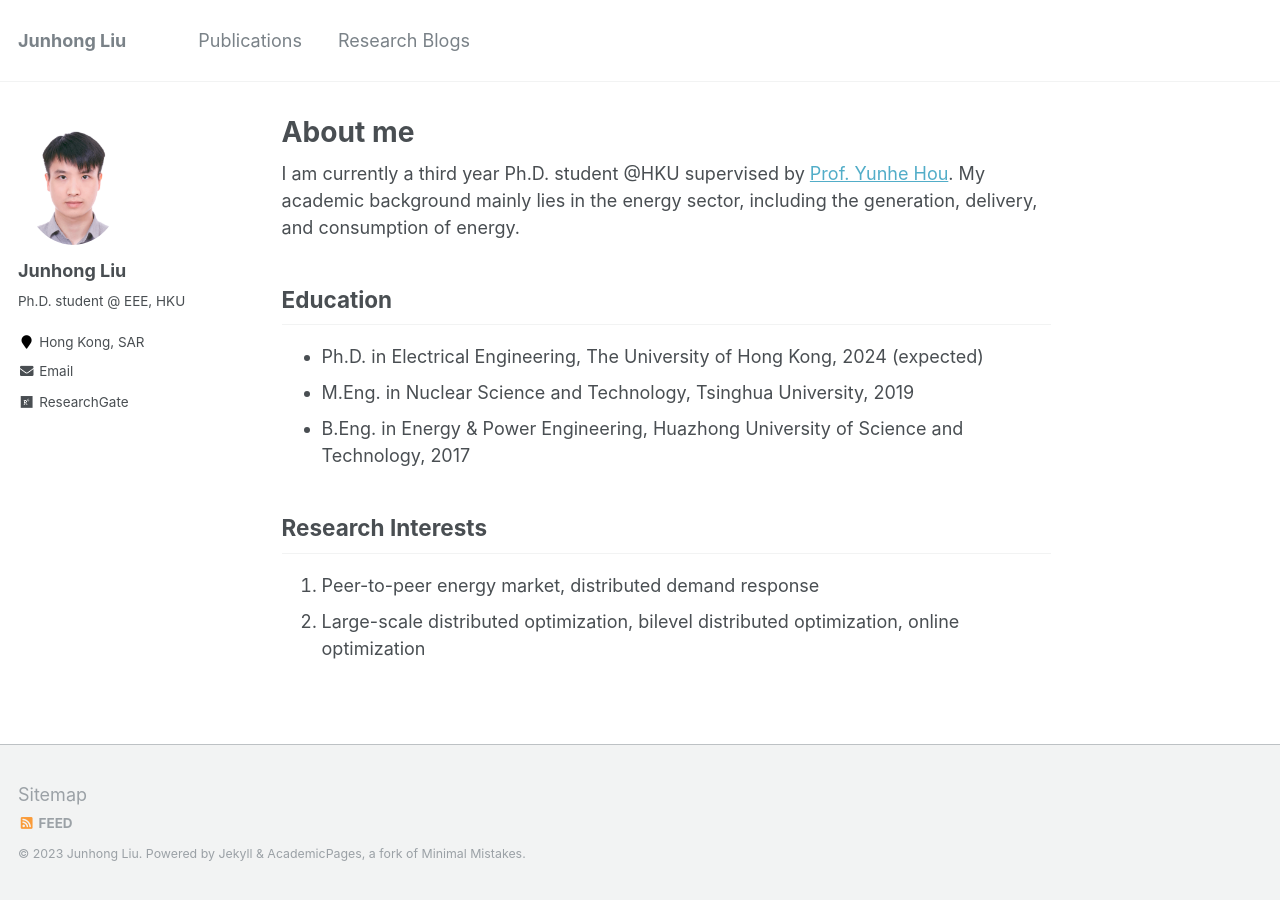
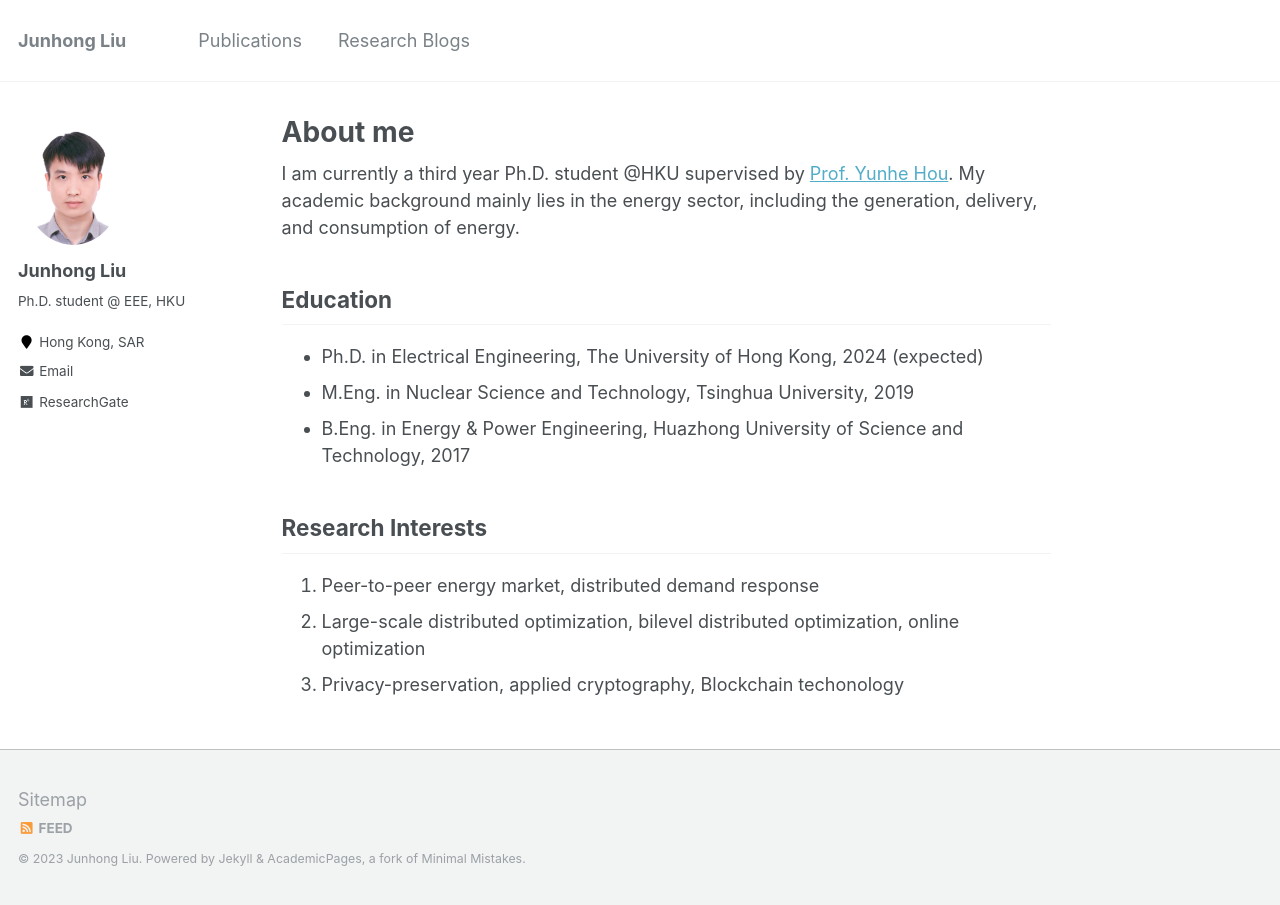
Before and after one commit to johnny-eee/online, a Jekyll site: the page built from _pages/about.md, in a window 1280 px wide. Built offline with Jekyll 4.4.1, drawn with Linux system fonts in a browser that asks for light colours.

Commit message:
Update about.md

```diff
--- a/_pages/about.md
+++ b/_pages/about.md
@@ -20,3 +20,4 @@ I am currently a third year Ph.D. student @HKU supervised by [Prof. Yunhe Hou](h
 
 1. Peer-to-peer energy market, distributed demand response
 2. Large-scale distributed optimization, bilevel distributed optimization, online optimization
+3. Privacy-preservation, applied cryptography, Blockchain techonology
```
